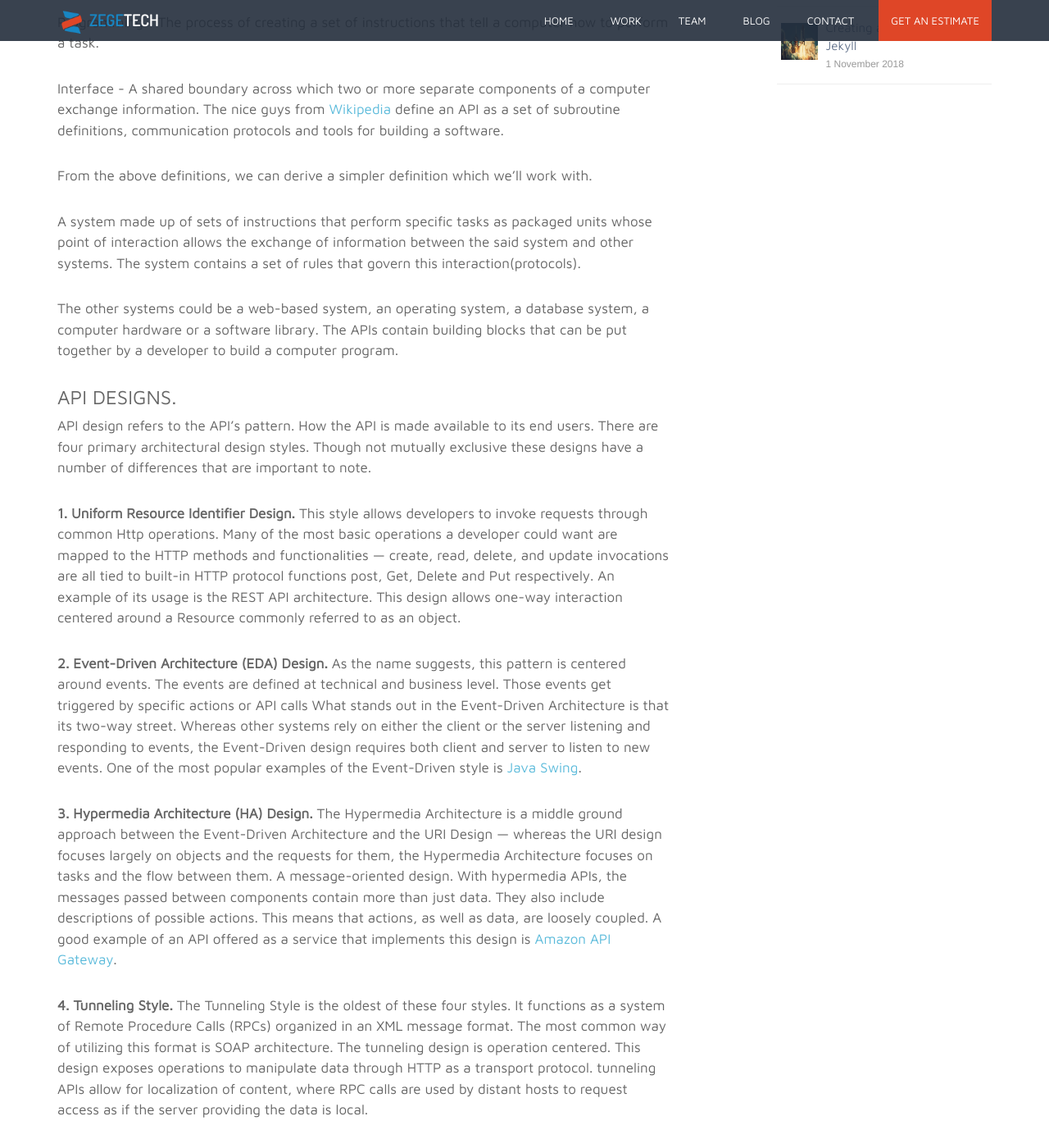
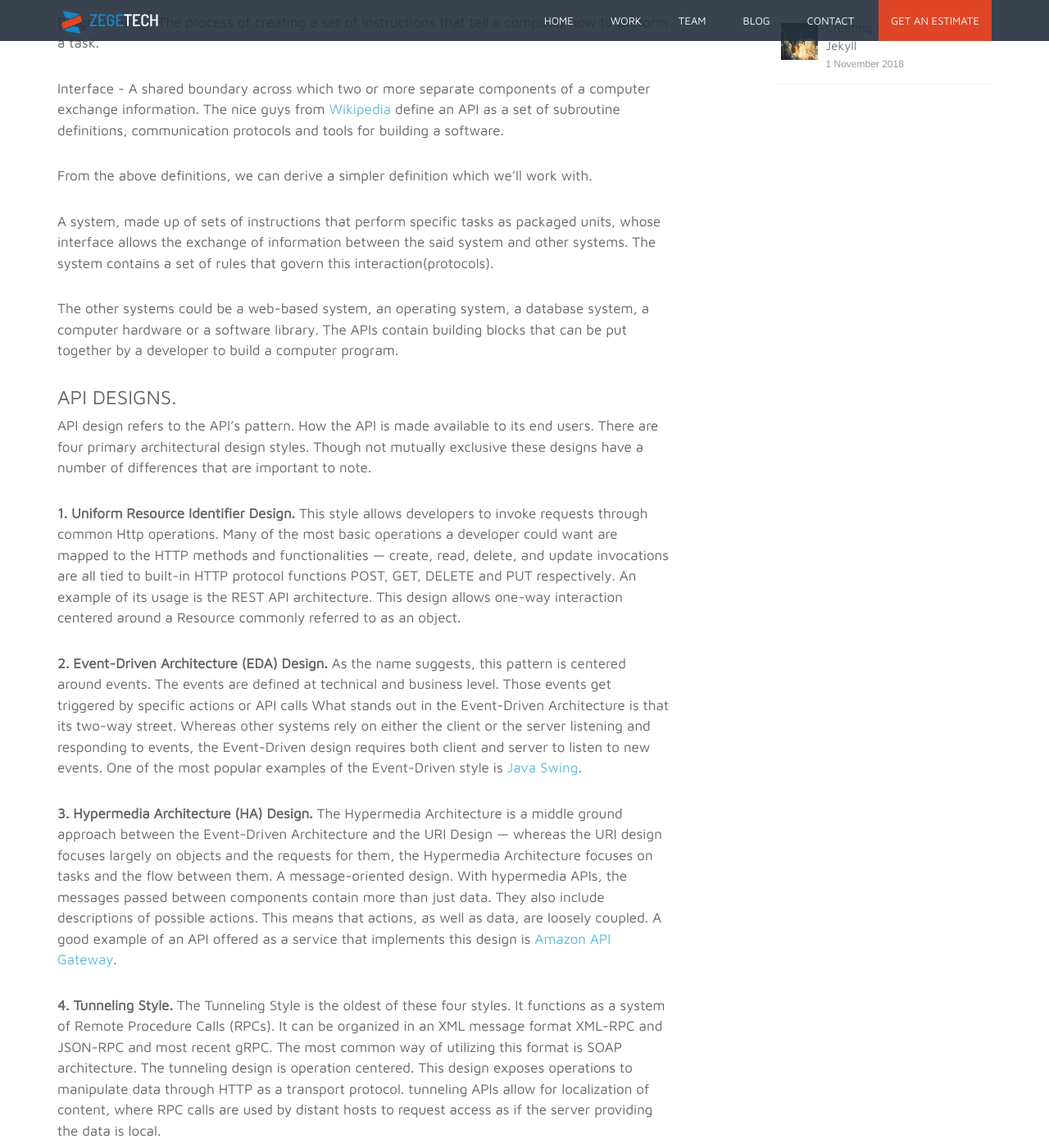
Before and after one commit to zegetech/zegetech.github.io, a Jekyll site: the page built from _posts/2018-12-08-api-dive.md, in a window 1280 px wide and 1400 px high, scrolled down 593 px. Shown: the whole window at 82% size. Built offline with Jekyll 4.4.1, drawn with Linux system fonts in a browser that asks for light colours; some of the changed text lies outside the part shown.

Commit message:
Improve post based on feedback

````diff
--- a/_posts/2018-12-08-api-dive.md
+++ b/_posts/2018-12-08-api-dive.md
@@ -20,7 +20,7 @@
 
 From the above definitions, we can derive a simpler definition which we'll work with.
 
-A system made up of sets of instructions that perform specific tasks as packaged units whose point of interaction allows the exchange of information between the said system and other systems. The system contains a set of rules that govern this interaction(protocols).
+A system, made up of sets of instructions that perform specific tasks as packaged units, whose interface allows the exchange of information between the said system and other systems. The system contains a set of rules that govern this interaction(protocols).
 
 The other systems could be a web-based system, an operating system, a database system, a computer hardware or a software library.
 The APIs contain building blocks that can be put together by a developer to build a computer program.
@@ -30,7 +30,7 @@
 API design refers to the API's pattern. How the API is made available to its end users. There are four primary architectural design styles. Though not mutually exclusive these designs have a number of differences that are important to note.
 
 **1. Uniform Resource Identifier Design.**
-This style allows developers to invoke requests through common Http operations. Many of the most basic operations a developer could want are mapped to the HTTP methods and functionalities — create, read, delete, and update invocations are all tied to built-in HTTP protocol functions post, Get, Delete and Put respectively. An example of its usage is the REST API architecture. This design allows one-way interaction centered around a Resource commonly referred to as an object.
+This style allows developers to invoke requests through common Http operations. Many of the most basic operations a developer could want are mapped to the HTTP methods and functionalities — create, read, delete, and update invocations are all tied to built-in HTTP protocol functions POST, GET, DELETE and PUT respectively. An example of its usage is the REST API architecture. This design allows one-way interaction centered around a Resource commonly referred to as an object.
 
 **2. Event-Driven Architecture (EDA) Design.**
 As the name suggests, this pattern is centered around events. The events are defined at technical and business level.
@@ -41,11 +41,11 @@
 The Hypermedia Architecture is a middle ground approach between the Event-Driven Architecture and the URI Design — whereas the URI design focuses largely on objects and the requests for them, the Hypermedia Architecture focuses on tasks and the flow between them. A message-oriented design. With hypermedia APIs, the messages passed between components contain more than just data. They also include descriptions of possible actions. This means that actions, as well as data, are loosely coupled. A good example of an API offered as a service that implements this design is [Amazon API Gateway](https://docs.aws.amazon.com/apigateway/api-reference/).
 
 **4. Tunneling Style.**
-The Tunneling Style is the oldest of these four styles. It functions as a system of Remote Procedure Calls (RPCs) organized in an XML message format. The most common way of utilizing this format is SOAP architecture. The tunneling design is operation centered. This design exposes operations to manipulate data through HTTP as a transport protocol. tunneling APIs allow for localization of content, where RPC calls are used by distant hosts to request access as if the server providing the data is local.
+The Tunneling Style is the oldest of these four styles. It functions as a system of Remote Procedure Calls (RPCs). It can be organized in an XML message format XML-RPC and JSON-RPC and most recent gRPC. The most common way of utilizing this format is SOAP architecture. The tunneling design is operation centered. This design exposes operations to manipulate data through HTTP as a transport protocol. tunneling APIs allow for localization of content, where RPC calls are used by distant hosts to request access as if the server providing the data is local.
 
 
 ### API DATA FORMATS
-This is basically how the API handles interaction between data generation and data requests. There are a number of data formats available and popular in the API world.
+This is basically how the API handles interaction between data generation and data requests. There are a number of data formats available and popular in the API world. The following are the most common.
 
 #### [JSON(Javascript Object Notation)](https://www.json.org/).
 JSON is built on the popular Javascript programming language.
@@ -60,7 +60,7 @@
  "properties": {
  "firstName": {
  "type": "string"
- },
+ }},
  "knownValue": {
  "type": "boolean"
  },
@@ -68,7 +68,6 @@
  "description": "Age in years",
  "type": "integer",
  "minimum": 18
- }
  },
  "required": ["firstName", "lastName"]
 }
@@ -76,11 +75,10 @@
 ```
 #### [XML(Extensible Markup Language)](https://www.w3.org/XML/).
 
-A text format derived from SGML.Like json XML is both human and machine readable.
+A text format derived from [SGML](https://en.wikipedia.org/wiki/Standard_Generalized_Markup_Language).Like json XML is both human and machine readable.
 
 ```xml
 <xs:element name="user" type="lettertype"></xs:element>
-
 <xs:complextype name="lettertype" mixed="true">
   <xs:sequence>
     <xs:element name="usertype" type="xs:string"></xs:element>
````
Also changed, not shown: other parts of _posts/2018-12-08-api-dive.md (+2 -2 lines).
